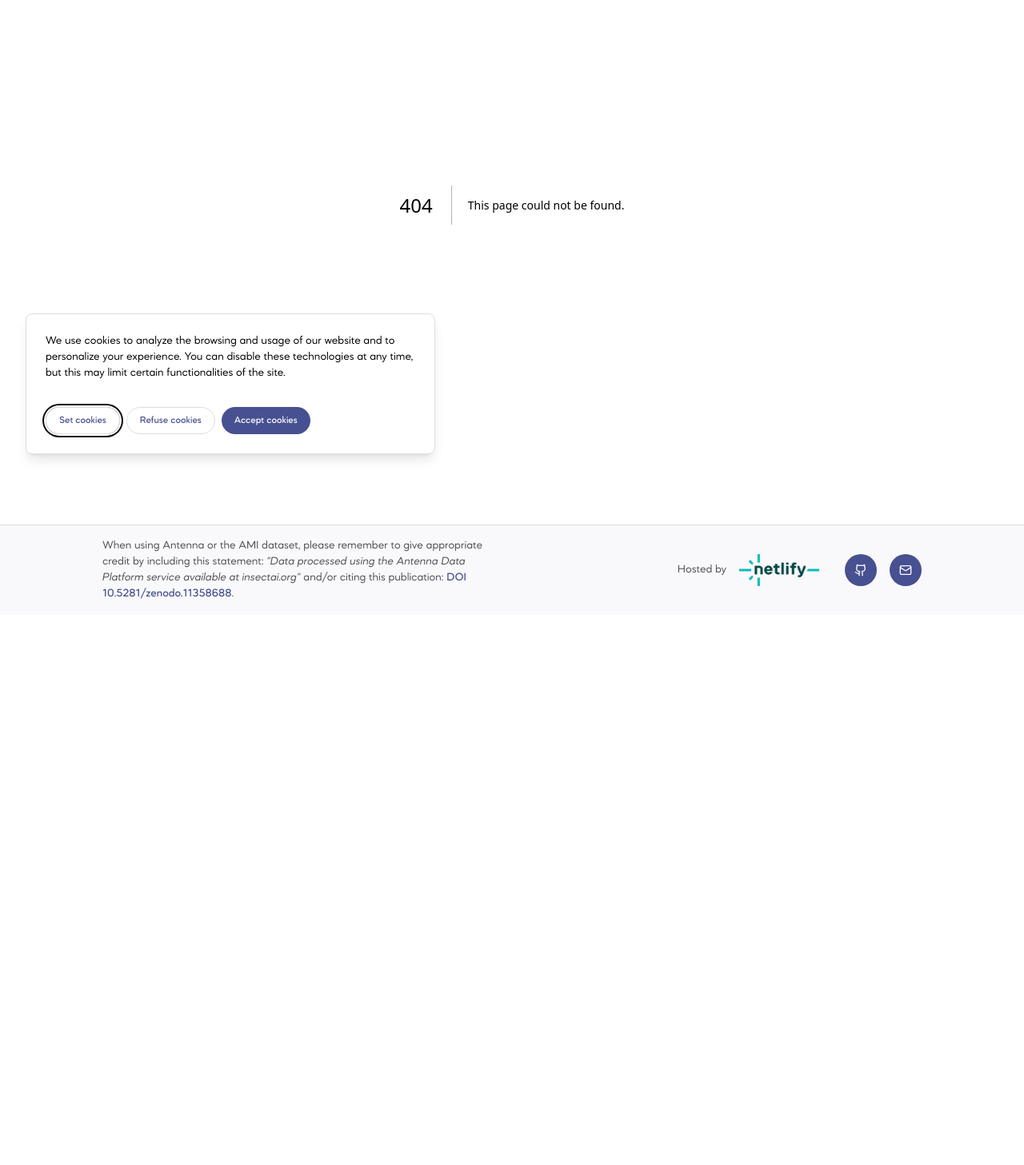
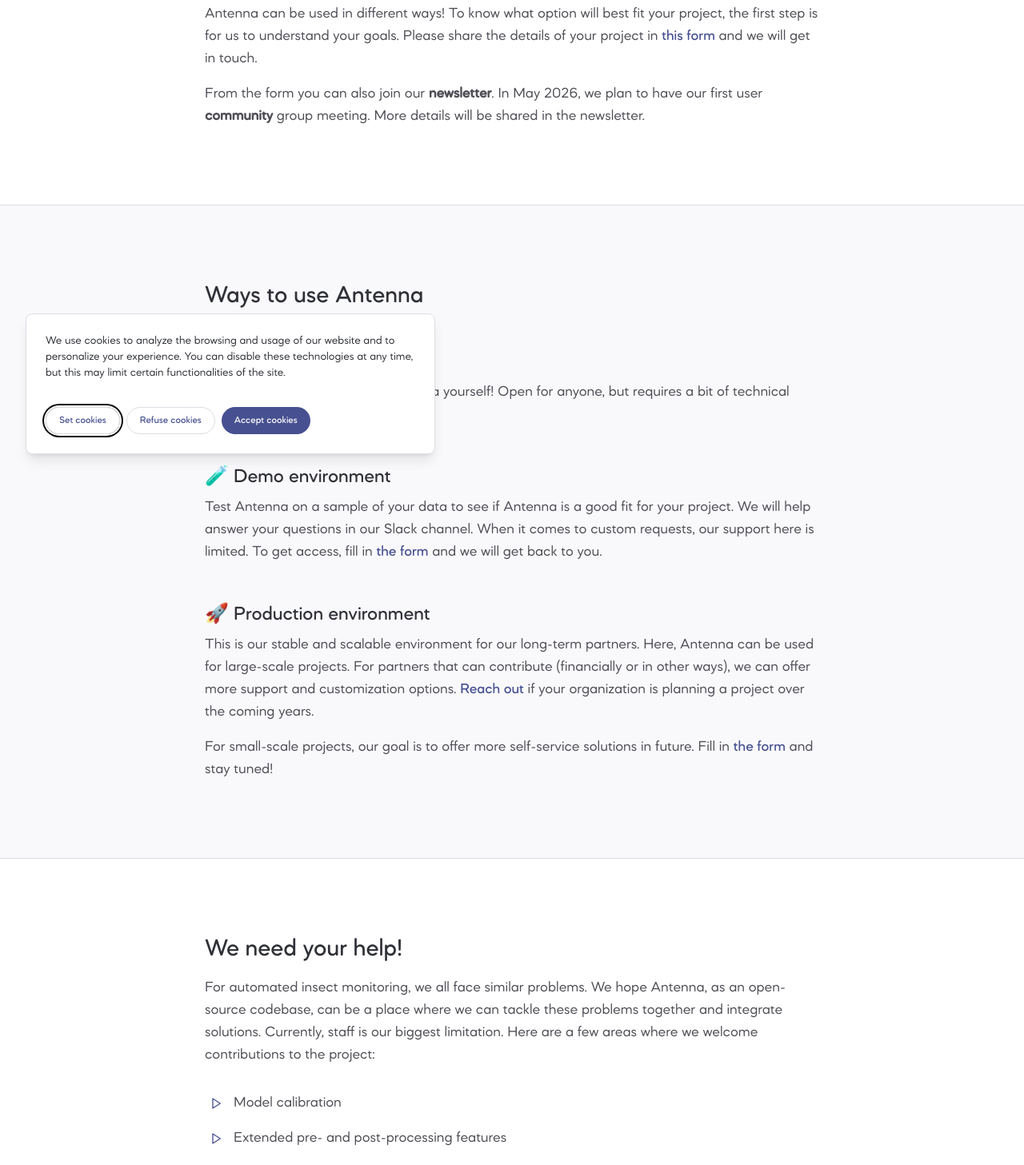
Before and after one commit to RolnickLab/antenna-landing-page, a Next.js app: page /use-antenna in a window 1280 px wide. Before the commit this address had no page. Shown: the part 200-1657 px from the top of the page at 80% size. Before the commit the page ends 969 px from the top, so only its background shows below. Built offline with nearby package versions, Linux system fonts and the light colour scheme.

Commit message:
Setup page "Use Antenna"

```diff
--- a/app/page.tsx
+++ b/app/page.tsx
@@ -2,7 +2,7 @@ import { Article } from "@/components/article";
 import { List } from "@/components/list";
 import { DeploymentsStats } from "@/components/stats/deployments-stats";
 import { buttonVariants } from "@/components/ui/button";
-import { CONTACT_URL, DEMO_URL } from "@/lib/constants";
+import { CONTACT_URL, DEMO_URL, USE_ANTENNA_URL } from "@/lib/constants";
 import content from "@/lib/content.json";
 import { cn } from "@/lib/utils";
 import { ExternalLinkIcon } from "lucide-react";
@@ -172,18 +172,26 @@ export default function Home() {
           <div className="grid grid-cols-2 gap-24 max-lg:block max-lg:space-y-12">
             <div>
               <h1 className="text-3xl font-medium mb-4">
-                {content.cta.try.title}
+                {content.cta.use.title}
               </h1>
               <p
                 className="text-muted-foreground mb-8"
-                dangerouslySetInnerHTML={{ __html: content.cta.try.text }}
+                dangerouslySetInnerHTML={{ __html: content.cta.use.text }}
               />
+              <div className="flex items-center gap-4">
                 <Link
                   className={buttonVariants({ variant: "accent" })}
                   href={CONTACT_URL}
                 >
                   Get in touch
                 </Link>
+                <Link
+                  className={buttonVariants({ variant: "ghost" })}
+                  href={USE_ANTENNA_URL}
+                >
+                  Learn more
+                </Link>
+              </div>
             </div>
             <div>
               <h1 className="text-3xl font-medium mb-4">
--- /dev/null
+++ b/app/use-antenna/page.tsx
@@ -0,0 +1,115 @@
+import { List } from "@/components/list";
+import { buttonVariants } from "@/components/ui/button";
+import { CONTACT_URL } from "@/lib/constants";
+import content from "@/lib/content.json";
+import { Metadata } from "next";
+import Link from "next/link";
+
+export const metadata: Metadata = {
+  title: `Use Antenna | ${content.appName}`,
+};
+
+export default function UseAntenna() {
+  return (
+    <>
+      <section className="p-24 max-lg:p-8">
+        <div className="max-w-screen-md mx-auto">
+          <h1 className="text-3xl font-medium mb-4">Use Antenna</h1>
+          <div className="space-y-4 text-muted-foreground">
+            <p>
+              Antenna can be used in different ways! To know what option will
+              best fit your project, the first step is for us to understand your
+              goals. Please share the details of your project in{" "}
+              <Link href={CONTACT_URL}>this form</Link> and we will get in
+              touch.{" "}
+            </p>
+            <p>
+              From the form you can also join our <strong>newsletter</strong>.
+              In May 2026, we plan to have our first user{" "}
+              <strong>community</strong> group meeting. More details will be
+              shared in the newsletter.
+            </p>
+          </div>
+        </div>
+      </section>
+
+      <section className="p-24 bg-muted max-lg:p-8">
+        <div className="max-w-screen-md mx-auto space-y-12 max-lg:space-y-8">
+          <h1 className="text-3xl font-medium">Ways to use Antenna</h1>
+          <div>
+            <h2 className="text-2xl font-medium mb-2 max-lg:text-xl">
+              👩🏼‍💻 Self-install
+            </h2>
+            <p className="text-muted-foreground">
+              Clone the repository and run Antenna yourself! Open for anyone,
+              but requires a bit of technical knowledge.
+            </p>
+          </div>
+          <div>
+            <h2 className="text-2xl font-medium mb-2 max-lg:text-xl">
+              🧪 Demo environment
+            </h2>
+            <p className="text-muted-foreground">
+              Test Antenna on a sample of your data to see if Antenna is a good
+              fit for your project. We will help answer your questions in our
+              Slack channel. When it comes to custom requests, our support here
+              is limited. To get access, fill in{" "}
+              <Link href={CONTACT_URL}>the form</Link> and we will get back to
+              you.
+            </p>
+          </div>
+          <div>
+            <h2 className="text-2xl font-medium mb-2 max-lg:text-xl">
+              🚀 Production environment
+            </h2>
+            <div className="space-y-4 text-muted-foreground">
+              <p>
+                This is our stable and scalable environment for our long-term
+                partners. Here, Antenna can be used for large-scale projects.
+                For partners that can contribute (financially or in other ways),
+                we can offer more support and customization options.{" "}
+                <Link href={CONTACT_URL}>Reach out</Link> if your organization
+                is planning a project over the coming years.
+              </p>
+              <p>
+                For small-scale projects, our goal is to offer more self-service
+                solutions in future. Fill in{" "}
+                <Link href={CONTACT_URL}>the form</Link> and stay tuned!
+              </p>
+            </div>
+          </div>
+        </div>
+      </section>
+
+      <section className="p-24 max-lg:p-8">
+        <div className="max-w-screen-md mx-auto">
+          <h1 className="text-3xl font-medium mb-4">We need your help!</h1>
+          <div className="space-y-8 text-muted-foreground">
+            <p>
+              For automated insect monitoring, we all face similar problems. We
+              hope Antenna, as an open-source codebase, can be a place where we
+              can tackle these problems together and integrate solutions.
+              Currently, staff is our biggest limitation. Here are a few areas
+              where we welcome contributions to the project:
+            </p>
+            <List
+              items={[
+                "Model calibration",
+                "Extended pre- and post-processing features",
+                "Support for more import and export formats",
+                "Research and testing of applied machine learning methods specific to arthropods ",
+              ]}
+            />
+            <p>Please reach out and we can coordinate!</p>
+            <Link
+              className={buttonVariants({ variant: "accent" })}
+              href={CONTACT_URL}
+            >
+              Get in touch
+            </Link>
+          </div>
+        </div>
+      </section>
+    </>
+  );
+}
--- a/components/menu/constants.ts
+++ b/components/menu/constants.ts
@@ -1,4 +1,9 @@
-import { CONTACT_URL, DEMO_URL, FAQ_URL } from "@/lib/constants";
+import {
+  CONTACT_URL,
+  DEMO_URL,
+  FAQ_URL,
+  USE_ANTENNA_URL,
+} from "@/lib/constants";
 
 export const MENU_ITEMS = [
   { label: "Home", href: "/" },
@@ -7,6 +12,7 @@ export const MENU_ITEMS = [
     href: DEMO_URL,
     external: true,
   },
+  { label: "Use Antenna", href: USE_ANTENNA_URL },
   { label: "Get in touch", href: CONTACT_URL },
   { label: "FAQ", href: FAQ_URL },
 ];
--- a/components/ui/button.tsx
+++ b/components/ui/button.tsx
@@ -8,9 +8,10 @@ const buttonVariants = cva(
   {
     variants: {
       variant: {
+        accent: "bg-accent text-accent-foreground",
         default: "bg-primary text-primary-foreground",
+        ghost: "text-accent",
         outline: "border border-input text-accent",
-        accent: "bg-accent text-accent-foreground",
       },
       size: {
         sm: "py-2 px-4 text-xs",
@@ -23,11 +24,12 @@ const buttonVariants = cva(
       variant: "default",
       size: "default",
     },
-  }
+  },
 );
 
 export interface ButtonProps
-  extends React.ButtonHTMLAttributes<HTMLButtonElement>,
+  extends
+    React.ButtonHTMLAttributes<HTMLButtonElement>,
     VariantProps<typeof buttonVariants> {
   asChild?: boolean;
 }
@@ -42,7 +44,7 @@ const Button = React.forwardRef<HTMLButtonElement, ButtonProps>(
         {...props}
       />
     );
-  }
+  },
 );
 Button.displayName = "Button";
 
--- a/lib/constants.ts
+++ b/lib/constants.ts
@@ -1,3 +1,5 @@
+export const USE_ANTENNA_URL = "/use-antenna";
+
 export const CONTACT_URL = "/contact";
 
 export const FAQ_URL = "/faq";
--- a/lib/content.json
+++ b/lib/content.json
@@ -95,9 +95,9 @@
       "title": "Want to see Antenna in action?",
       "text": "Explore this interactive, read-only demo featuring a project by the <a href=\"https://vtecostudies.org/\">Vermont Center for Ecostudies</a>. The images are processed using a pipeline specialized for Vermont and Quebec moths."
     },
-    "try": {
-      "title": "Want to try out Antenna?",
-      "text": "To provide a quality experience, the first step is for us to understand your goals. Please share the details of your project in the form linked below. We will get in touch and will keep you updated on the development of Antenna."
+    "use": {
+      "title": "Want to use Antenna?",
+      "text": "Antenna can be used in different ways! To know what option will best fit your project, the first step is for us to understand your goals. Please share the details of your project in the form linked below and we will get in touch."
     },
     "help": {
       "title": "Want to help Antenna?",
```
Lines whose indentation alone changed are shown as unchanged.
